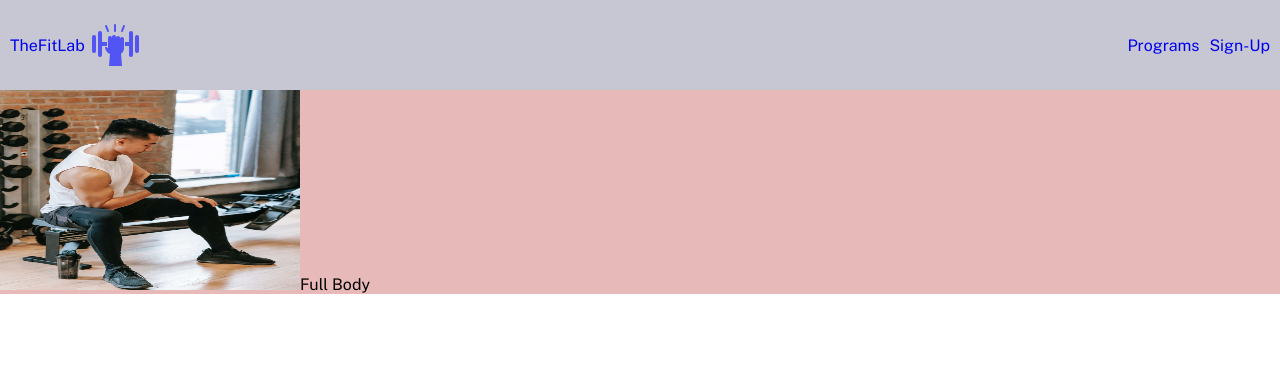
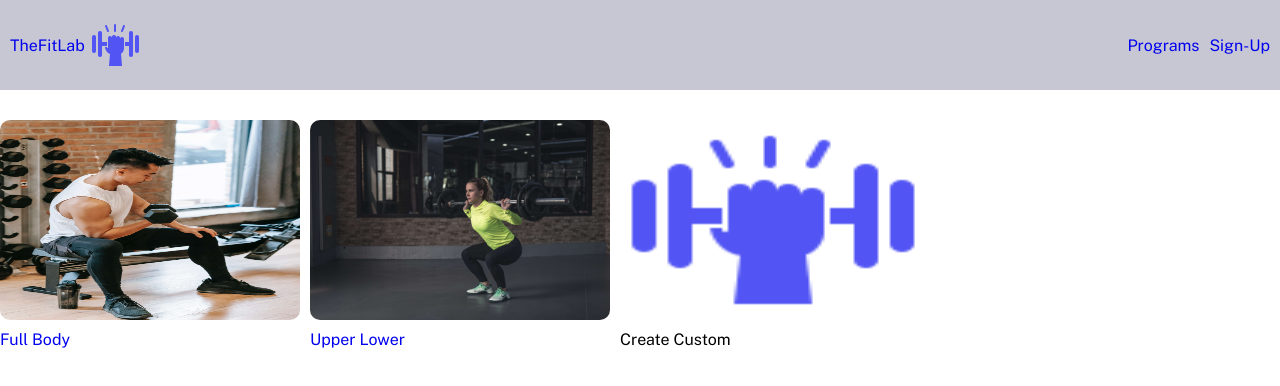
Before and after one commit to JustCris02/TheFitLab, a React (Vite) app in the folder frontend/: page /programs in a window 1280 px wide. Shown: the top 386 px of the page. Built offline with nearby package versions, Linux system fonts and the light colour scheme.

Commit message:
Styled Programs Section and added Route to Full Body

```diff
--- a/frontend/src/App.jsx
+++ b/frontend/src/App.jsx
@@ -10,6 +10,7 @@ export default function App(){
       <Navbar />
       <Routes>
         <Route path="/" element={<HomePage />}/>
+        <Route path="/FullBody" element={<FullBody />}/>
         <Route path="/programs" element={<Programs />}/>
       </Routes>
       <Footer />
--- a/frontend/src/Programs.jsx
+++ b/frontend/src/Programs.jsx
@@ -1,13 +1,23 @@
 import FullBodyPic from "./images/fullbody.jpg"
+import UpperLower from "./images/upperlower.jpg"
+import { Link } from "react-router-dom"
+import Logo from "./images/logo.png"
 export default function Programs(){
 
     return(
-        <div className="Programs">
-            <div className="FullBody">
+        <div className="Program--container">
+            <Link to = "/FullBody" className="Programs">
                 <img src={FullBodyPic}alt="fullbody" className="programPic"/>
                 Full Body
+            </Link>
+            <Link to = "/UpperLower" className ="Programs">
+            <img src={UpperLower}alt="upperLower" className="programPic"/>
+                Upper Lower
+            </Link>
+            <div className ="Programs">
+            <img src={Logo}alt="upperLower" className="programPic"/>
+                Create Custom
             </div>
-            <div className ="UpperLower"> </div>
         </div>
     )
 }
--- a/frontend/src/index.css
+++ b/frontend/src/index.css
@@ -151,12 +151,23 @@ ul{
 }
 
 /*Programs */
+
+.Program--container{
+  padding-top:30px;
+  display:flex;
+  margin:auto;
+  gap:10px;
+  width:1300px;
+}
 .Programs{
-  width:1300px;
-  background-color: #e7b9b9;
+  display:flex;
+  text-decoration: none;
+  flex-direction: column;
+  gap:10px;
 }
 
 .programPic{
   width:300px;
   height:200px;
+  border-radius: 10px;
 }
```
